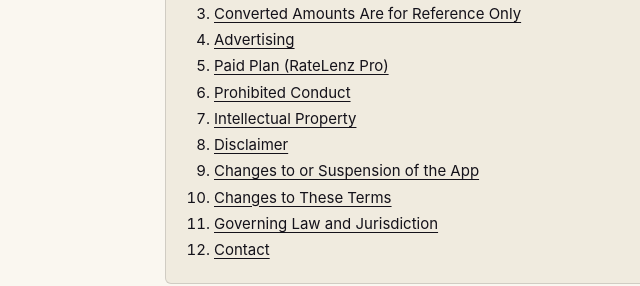
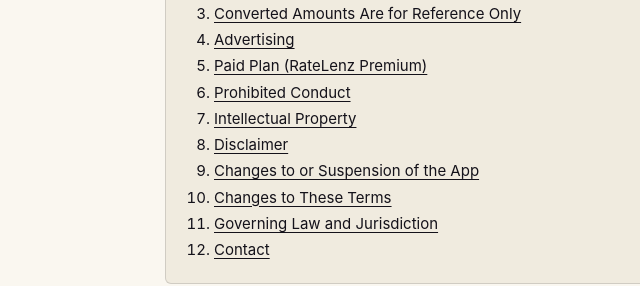
Before and after one commit to hiro0211/ratelens-legal, a plain HTML site: page terms/en/index.html in a window 1280 px wide. Shown: the part 416-702 px from the top of the page, 119-759 px from the left. Drawn offline with Linux system fonts and the light colour scheme.

Commit message:
Fix plan name in terms TOC (Pro -> Premium)
Co-Authored-By: Claude Opus 5.5 <noreply@anthropic.com>
Claude-Session: https://claude.ai/code/session_01QNbj3qcLrioxvihmGQ8TmY

```diff
--- a/terms/en/index.html
+++ b/terms/en/index.html
@@ -36,7 +36,7 @@
         <li><a href="#s2">What the App Does</a></li>
         <li><a href="#s3">Converted Amounts Are for Reference Only</a></li>
         <li><a href="#s4">Advertising</a></li>
-        <li><a href="#s5">Paid Plan (RateLenz Pro)</a></li>
+        <li><a href="#s5">Paid Plan (RateLenz Premium)</a></li>
         <li><a href="#s6">Prohibited Conduct</a></li>
         <li><a href="#s7">Intellectual Property</a></li>
         <li><a href="#s8">Disclaimer</a></li>
```
Also changed, not shown: terms/ja/index.html (+1 -1 lines).
